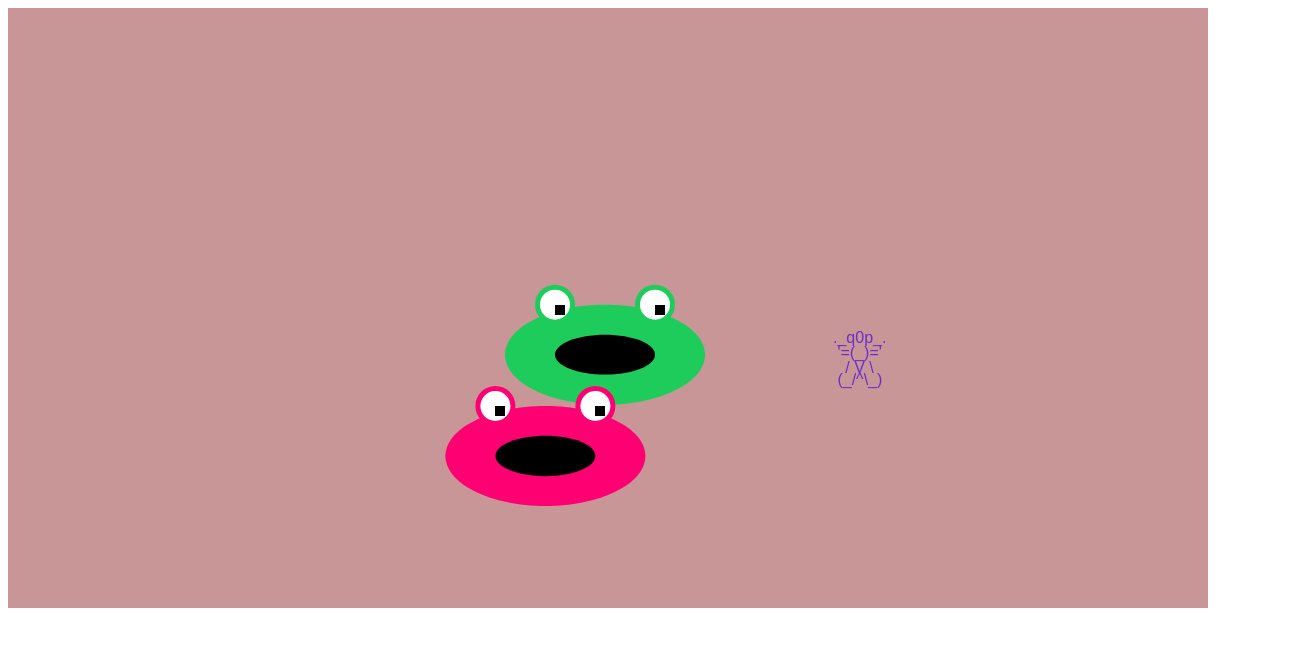
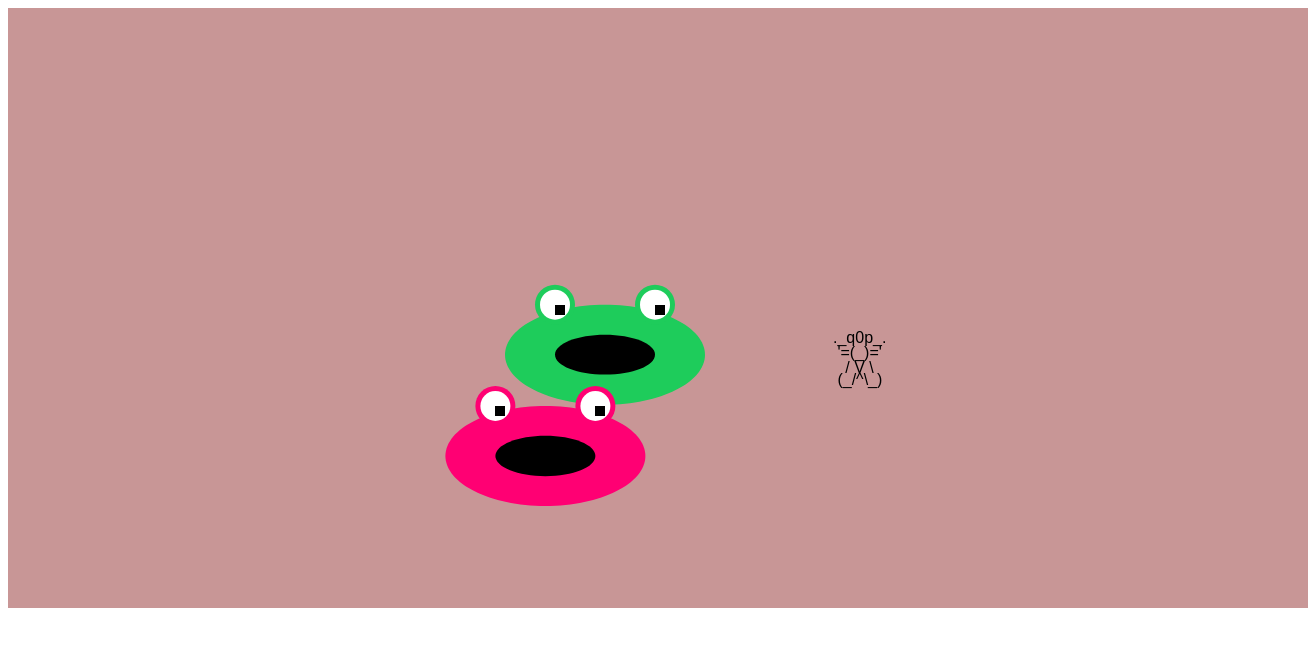
Before and after one commit to johnk570/javascript, a plain HTML site: page index.html in a window 1280 px wide. Shown: the whole page, 1308 px wide, since content can reach past the window. Drawn offline with Linux system fonts and the light colour scheme.

Commit message:
Update index.html

```diff
--- a/index.html
+++ b/index.html
@@ -10,7 +10,7 @@
   <script>
     var canvas = document.getElementById("canvas");
     var processing = new Processing(canvas, function(processing) {
-        processing.size(1200, 600);
+        processing.size(1300, 600);
         processing.background(0xFFF);
 
         var mouseIsPressed = false;
@@ -53,7 +53,7 @@ background(200, bgColor, bgColor);
 
 var position = 335;
 textSize(16);
-fill(108, 45, 204);
+fill(0, 0, 0);
 text("._q0p_.", 825, position);
 text(" '=(_)='", 825, position + 15);
 text("   / V \\ ", 824, position + 30);
```
